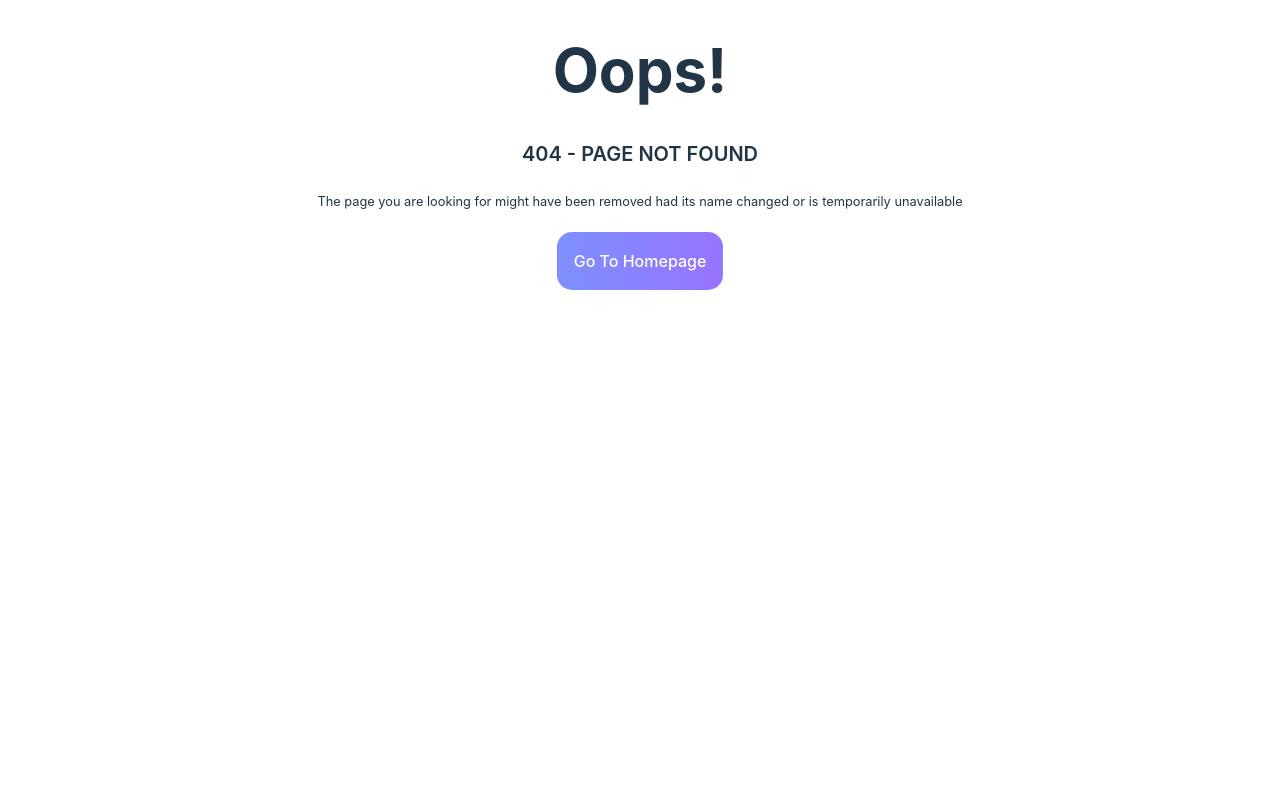
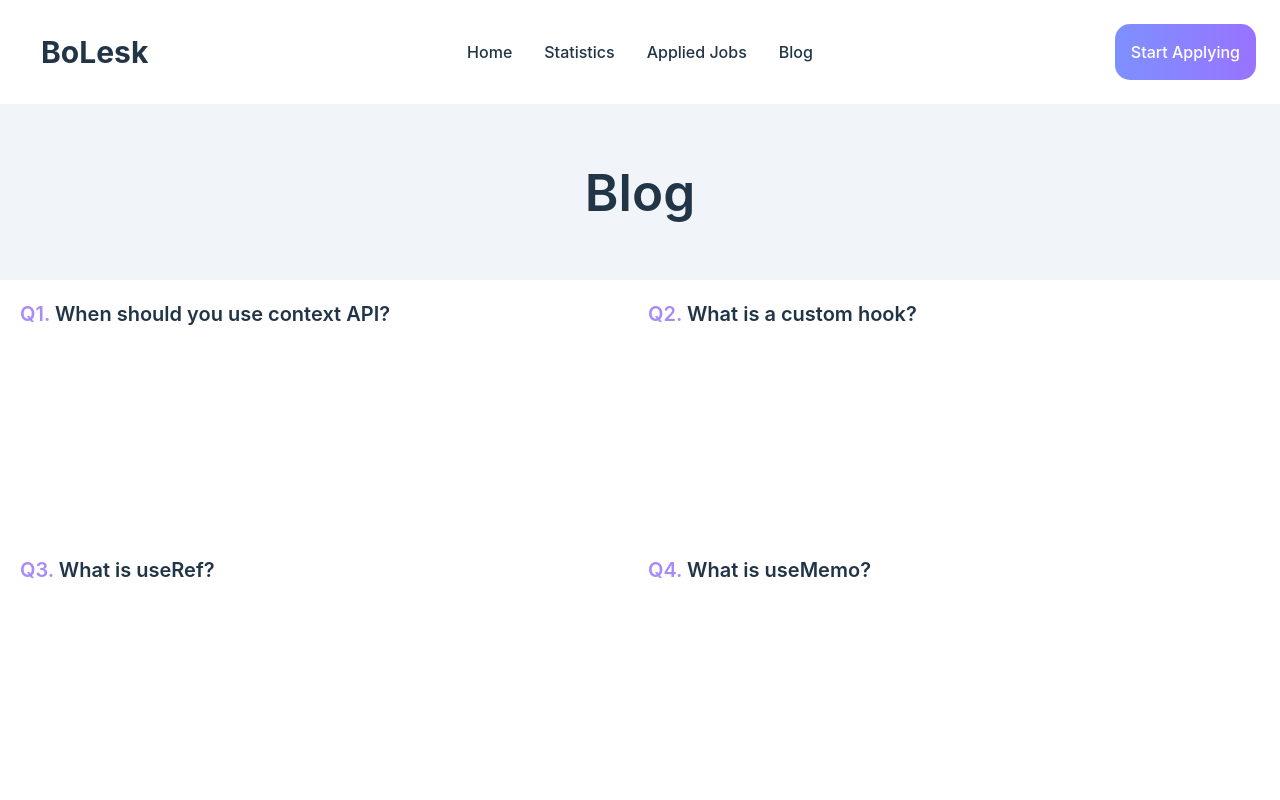
Before and after one commit to asifikbal09/career_hub_with_reactJs, a React (Vite) app: page /blog in a window 1280 px wide. Before the commit this address had no page. Shown: the top 800 px of the page. Built offline with nearby package versions, Linux system fonts and the light colour scheme.

Commit message:
final commit

```diff
--- a/public/jobs.json
+++ b/public/jobs.json
@@ -37,7 +37,7 @@
     "email": "jobs@uxsolutions.com",
     "address": "789 Oak St, Anytown, USA",
     "jobType": "Full-time",
-    "workPlace": "On-site"
+    "workPlace": "Remote"
   },
   {
     "id": "L9D2G4F8",
@@ -77,7 +77,7 @@
     "email": "jobs@seopro.com",
     "address": "123 Main St, Anytown, USA",
     "jobType": "Full-time",
-    "workPlace": "On-site"
+    "workPlace": "Remote"
   },
   {
     "id": "7kLp3T",
@@ -117,6 +117,6 @@
     "email": "jobs@xyzwebsolutions.com",
     "address": "456 Main St, Anytown, USA",
     "jobType": "Full-time",
-    "workPlace": "On-site"
+    "workPlace": "Remote"
   }
 ]
--- a/src/Components/AppliedJobs/AppliedJobs.jsx
+++ b/src/Components/AppliedJobs/AppliedJobs.jsx
@@ -1,18 +1,52 @@
-import React from 'react';
-import './AppliedJobs.css'
+import React, { useEffect, useState } from "react";
+import "./AppliedJobs.css";
 // import { getShoppingCart } from '../../utilities/fakedb';
-import { useLoaderData } from 'react-router-dom';
-import AppliedJob from '../AppliedJob/AppliedJob';
+import { useLoaderData } from "react-router-dom";
+import AppliedJob from "../AppliedJob/AppliedJob";
 
 const AppliedJobs = () => {
-    const jobs = useLoaderData()
-    return (
-        <div>
-            {
-                jobs.map(job=> <AppliedJob key={job.id} job={job}></AppliedJob>)
-            }
-        </div>
-    );
+  const jobs = useLoaderData();
+    const [applyJob,setApplyJob] = useState([])
+    useEffect(()=>{
+        if(jobs.length!==0){
+            setApplyJob(jobs)
+        }
+    },[jobs])
+
+    const remoteJobs=()=>{
+        const remote = jobs.filter(job => job.workPlace === "Remote")
+        setApplyJob(remote)
+    }
+    const onsideJobs=()=>{
+        const onside = jobs.filter(job => job.workPlace === "On-site")
+        setApplyJob(onside)
+    }
+
+  return (
+    <div className="">
+      <div className="dropdown  w-9/12 mx-auto p-3 flex flex-row justify-end">
+        <label tabIndex={0} className="btn m-1">
+          Filter
+        </label>
+        <ul
+          tabIndex={0}
+          className="dropdown-content menu p-2 shadow bg-base-100 rounded-box w-52"
+        >
+          <li>
+            <button onClick={remoteJobs}>Remote</button>
+          </li>
+          <li>
+            <button onClick={onsideJobs}>Onsite</button>
+          </li>
+        </ul>
+      </div>
+      <div>
+        {applyJob.map((job) => (
+          <AppliedJob key={job.id} job={job}></AppliedJob>
+        ))}
+      </div>
+    </div>
+  );
 };
 
 export default AppliedJobs;
--- /dev/null
+++ b/src/Components/Blog/Blog.jsx
@@ -0,0 +1,27 @@
+import React from "react";
+import "./Blog.css";
+
+const Blog = () => {
+  return <div className="container">
+    <div className="h-44 flex justify-center items-center font-semibold p-10 bg-slate-100">
+        <h1>Blog</h1>
+    </div>
+    <div className="grid gap-4 md:grid-cols-2 m-5">
+    <div className="h-60">
+        <h3 className="text-xl font-semibold"><span className="text-violet-400">Q1.</span> When should you use context API?</h3>
+    </div>
+    <div className="h-60">
+        <h3 className="text-xl font-semibold"><span className="text-violet-400">Q2.</span> What is a custom hook?</h3>
+    </div>
+    <div className="h-60">
+        <h3 className="text-xl font-semibold"><span className="text-violet-400">Q3.</span> What is useRef?</h3>
+    </div>
+    <div className="h-60">
+        <h3 className="text-xl font-semibold"><span className="text-violet-400">Q4.</span> What is useMemo?</h3>
+    </div>
+
+  </div>
+  </div>;
+};
+
+export default Blog;
--- a/src/main.jsx
+++ b/src/main.jsx
@@ -11,6 +11,7 @@ import Details from "./Components/Details/Details";
 import  { appliedData,jobDetails } from "./Components/dainamicDetails/loadAndFindDetailsData";
 import Error from "./Components/Error/Error";
 import AppliedJobs from "./Components/AppliedJobs/AppliedJobs";
+import Blog from "./Components/Blog/Blog";
 
 const router = createBrowserRouter([
   {
@@ -41,6 +42,10 @@ const router = createBrowserRouter([
           element:<AppliedJobs></AppliedJobs>,
           loader:appliedData
         },
+        {
+          path: 'blog',
+          element:<Blog></Blog>
+        },
     ],
   },
   {
```
Also changed, not shown: src/Components/Blog/Blog.css (added).
